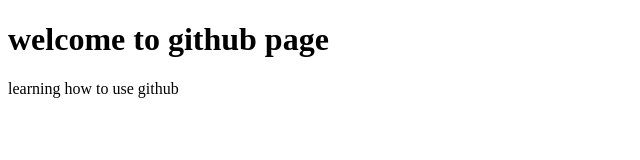
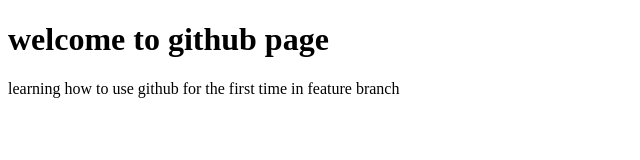
Before and after one commit to Kaustubhjt/LearningFullStack, a plain HTML site: page index.html in a window 1280 px wide. Shown: the whole page, without its empty margins (0-640 px from the left). Drawn offline with Linux system fonts and the light colour scheme.

Commit message:
feature branch

```diff
--- a/index.html
+++ b/index.html
@@ -1,10 +1,10 @@
 <!DOCTYPE html>
 <html>
 <head>
-<title> learning github </title>
+<title> learning github new repo </title>
 </head>
 <body>
 <h1> welcome to github page </h1>
-<p> learning how to use github </p>
+<p> learning how to use github for the first time in feature branch </p>
 </body>
 </html>
```
